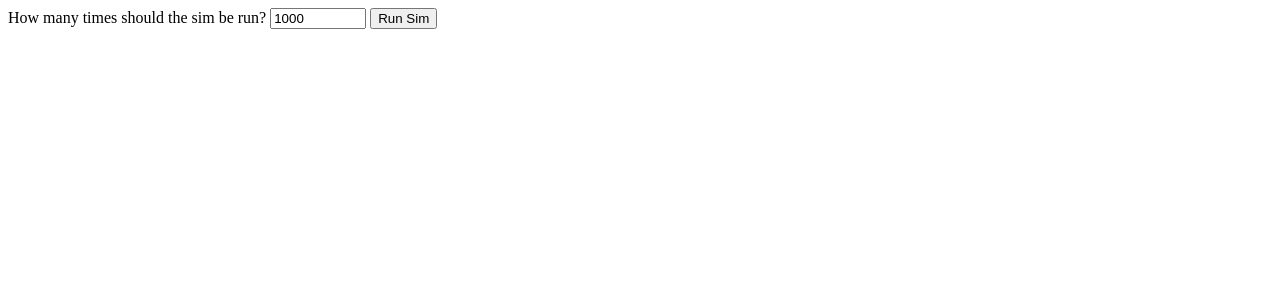
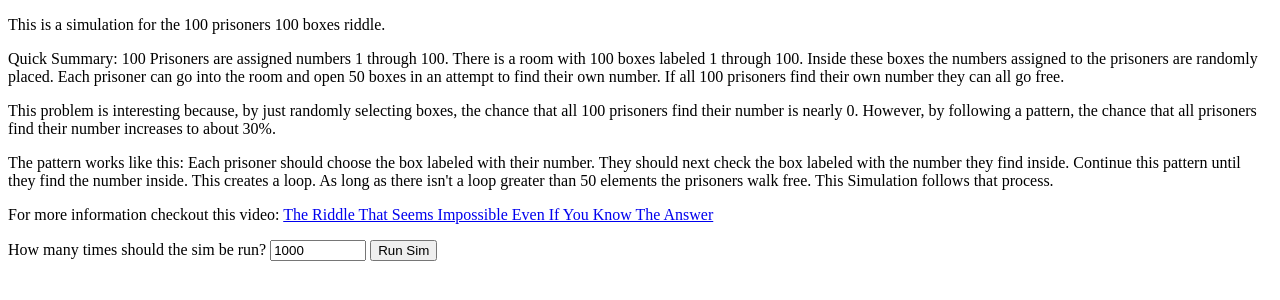
Before and after one commit to Brucato7/riddle-100-prisoners-100-boxes, a plain HTML site: page index.html in a window 1280 px wide. Drawn offline with Linux system fonts and the light colour scheme.

Commit message:
add description

```diff
--- a/index.html
+++ b/index.html
@@ -1,10 +1,15 @@
 <!DOCTYPE html>
 <head>
-  <title>100 Loop Riddle</title>
+  <title>100 Prisoner 100 Boxes Simulation</title>
   </head>
 
   <body>
     <div class="container">
+        <p>This is a simulation for the 100 prisoners 100 boxes riddle.</p>
+        <p>Quick Summary: 100 Prisoners are assigned numbers 1 through 100. There is a room with 100 boxes labeled 1 through 100. Inside these boxes the numbers assigned to the prisoners are randomly placed. Each prisoner can go into the room and open 50 boxes in an attempt to find their own number. If all 100 prisoners find their own number they can all go free.</p>
+      <p>This problem is interesting because, by just randomly selecting boxes, the chance that all 100 prisoners find their number is nearly 0. However, by following a pattern, the chance that all prisoners find their number increases to about 30%.</p>
+      <p> The pattern works like this: Each prisoner should choose the box labeled with their number. They should next check the box labeled with the number they find inside. Continue this pattern until they find the number inside. This creates a loop. As long as there isn't a loop greater than 50 elements the prisoners walk free. This Simulation follows that process.</p>
+      <p>For more information checkout this video: <a href="https://www.youtube.com/watch?v=iSNsgj1OCLA">The Riddle That Seems Impossible Even If You Know The Answer</a></p>
       <label for="iterations">How many times should the sim be run?</label>
       <input id="iterations" value="1000" name="iterations" type="number" step="100" min="100" max="1000000">
       <button id="runSim">Run Sim</button>
```
